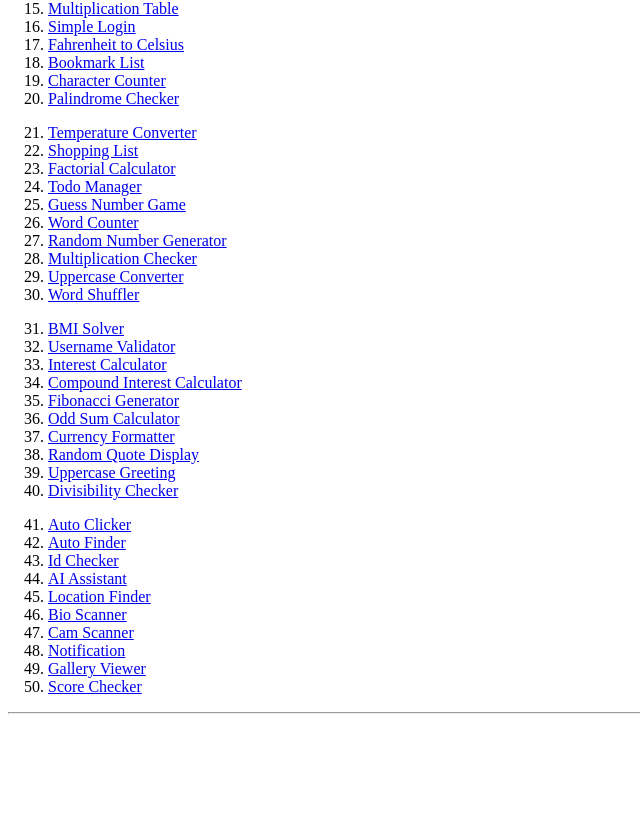
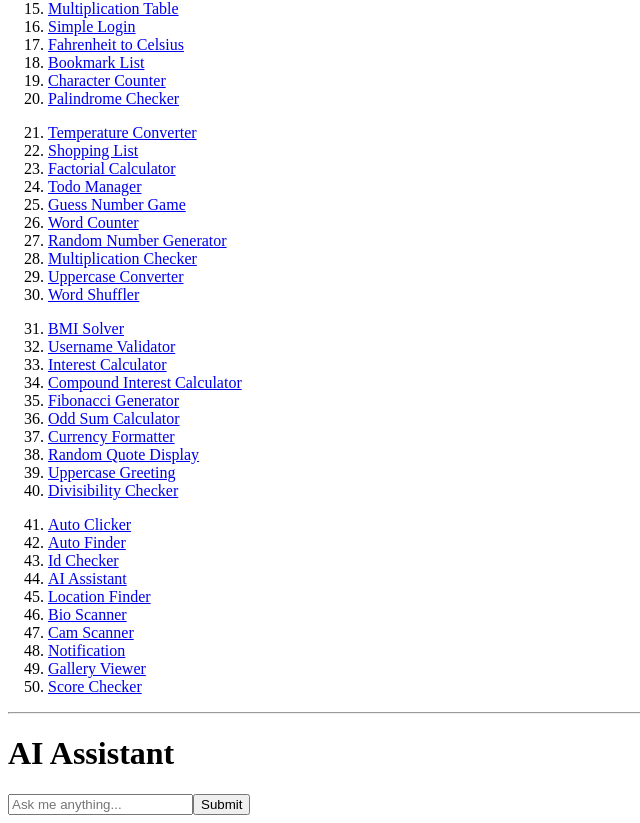
Before and after one commit to SVFC-Travel-Booking-System/Angular-Components, an Angular app: page /ai-assistant in a window 1280 px wide. Before the commit this address led to /. Shown: the part 348-1171 px from the top of the page, without its empty margins (0-640 px from the left). Before the commit the page ends 1070 px from the top, so only its background shows below. Built offline with nearby package versions, Linux system fonts and the light colour scheme.

Commit message:
#44 User input for the AI assistant

```diff
--- a/src/app/app-routing.module.ts
+++ b/src/app/app-routing.module.ts
@@ -43,7 +43,7 @@ import { DivisiblecheckerComponent } from './components/divisiblechecker/divisib
 import { AutoclickerComponent } from './components/autoclicker/autoclicker.component';
 import { AutofinderComponent } from './components/autofinder/autofinder.component';
 import { IdcheckerComponent } from './components/idchecker/idchecker.component';
-
+import { AiassistantComponent } from './components/aiassistant/aiassistant.component';
 
 
 const routes: Routes = [
@@ -90,7 +90,7 @@ const routes: Routes = [
   { path: 'auto-clicker', component: AutoclickerComponent },
   { path: 'auto-finder', component: AutofinderComponent},
   { path: 'id-checker', component: IdcheckerComponent},
-
+  { path: 'ai-assistant', component: AiassistantComponent},
 
 
 
--- a/src/app/app.module.ts
+++ b/src/app/app.module.ts
@@ -47,6 +47,7 @@ import { DivisiblecheckerComponent } from './components/divisiblechecker/divisib
 import { AutoclickerComponent } from './components/autoclicker/autoclicker.component';
 import { AutofinderComponent } from './components/autofinder/autofinder.component';
 import { IdcheckerComponent } from './components/idchecker/idchecker.component';
+import { AiassistantComponent } from './components/aiassistant/aiassistant.component';
 
 
 @NgModule({
@@ -95,6 +96,7 @@ import { IdcheckerComponent } from './components/idchecker/idchecker.component';
     AutoclickerComponent,
     AutofinderComponent,
     IdcheckerComponent,
+    AiassistantComponent,
 
 
 
--- /dev/null
+++ b/src/app/components/aiassistant/aiassistant.component.html
@@ -0,0 +1,14 @@
+<div class="container">
+    <h1>AI Assistant</h1>
+
+    <!-- Input field for user message -->
+    <div>
+        <input type="text" [(ngModel)]="userInput" placeholder="Ask me anything..." />
+        <button (click)="getResponse()">Submit</button>
+    </div>
+
+    <!-- Display the AI assistant's response -->
+    <div *ngIf="response">
+        <p>{{ response }}</p>
+    </div>
+</div>
--- /dev/null
+++ b/src/app/components/aiassistant/aiassistant.component.ts
@@ -0,0 +1,22 @@
+import { Component } from '@angular/core';
+
+@Component({
+  selector: 'app-aiassistant',
+  templateUrl: './aiassistant.component.html',
+  styleUrl: './aiassistant.component.css'
+})
+export class AiassistantComponent {
+  userInput: string = ''; // User input for the AI assistant
+  response: string = ''; // AI assistant's response
+
+  // Method to handle user input and generate a response
+  getResponse() {
+    // Simple example response logic
+    if (this.userInput.trim().length > 0) {
+      this.response = `You said: ${this.userInput}`;
+    } else {
+      this.response = 'Please enter a message.';
+    }
+  }
+
+}
```
Also changed, not shown: src/app/components/aiassistant/aiassistant.component.css (added), 1 other file (tests, documents, lock files or other folders).
